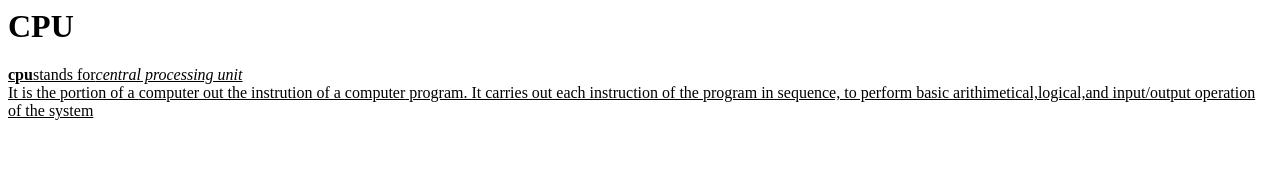
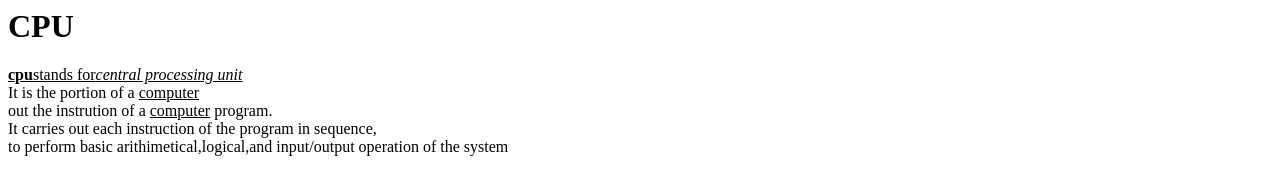
Before and after one commit to iamneo-production/bcdcdcebdedcefadaeccdfffebaeceaec, a plain HTML site: page public/index.html in a window 1280 px wide. Drawn offline with Linux system fonts and the light colour scheme.

Commit message:
Backup Commit

```diff
--- a/public/index.html
+++ b/public/index.html
@@ -2,10 +2,10 @@
     <title> HTML Basic 1</title>
     <head><h1>CPU</h1></head>
     <p>
-<u><b>cpu</b>stands for<i>central processing unit</i><br>
- It is the portion of a <u>computer</u>
-out the instrution of a <u>computer</u> program.
- It carries out each instruction of the program in sequence,
+<u><b>cpu</b>stands for<i>central processing unit</i><br></u>
+ It is the portion of a <u>computer</u><br>
+out the instrution of a <u>computer</u> program.<br>
+ It carries out each instruction of the program in sequence,<br>
 to perform basic arithimetical,logical,and input/output operation of the system
     </p>
 
```
